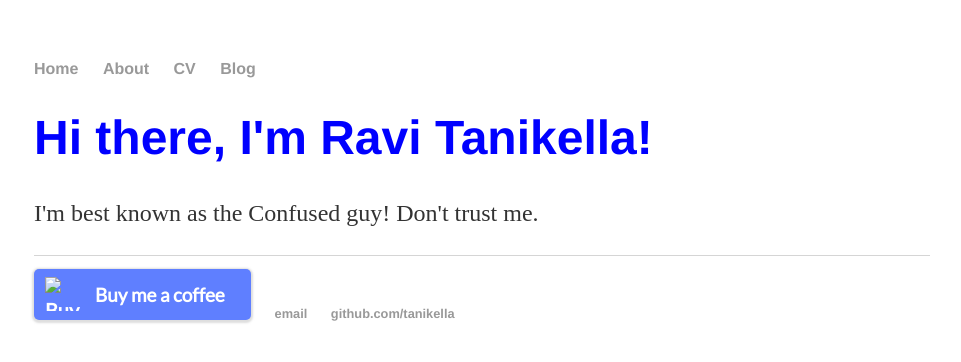
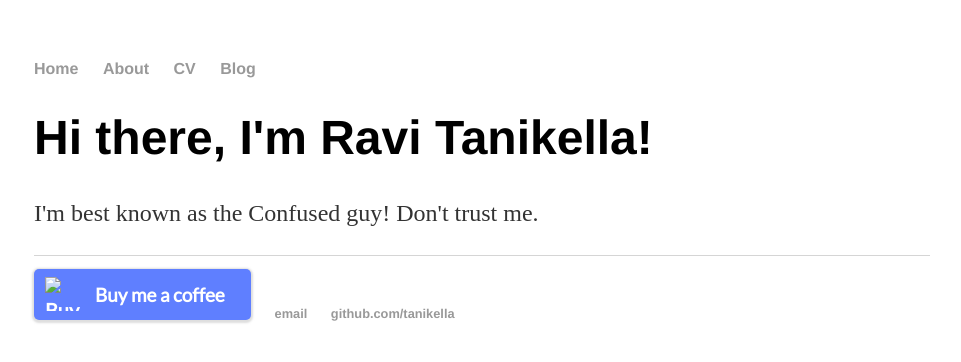
Before and after one commit to tanikella/tanikella.github.io, a Jekyll site: the page built from index.html, in a window 1280 px wide. Shown: the top 362 px of the page, without its empty margins (158-1119 px from the left). Built offline with Jekyll 4.4.1, drawn with Linux system fonts in a browser that asks for light colours.

Commit message:
Update main.css

```diff
--- a/css/main.css
+++ b/css/main.css
@@ -22,7 +22,7 @@ a:hover {
 h1 {
     font-size: 3em;
     font-family:'Helvetica', 'Arial', 'Sans-Serif';
-    color: 	#0000FF;
+/*     color: 	#0000FF; */
 }
 p {
     font-size: 1.5em;
```
